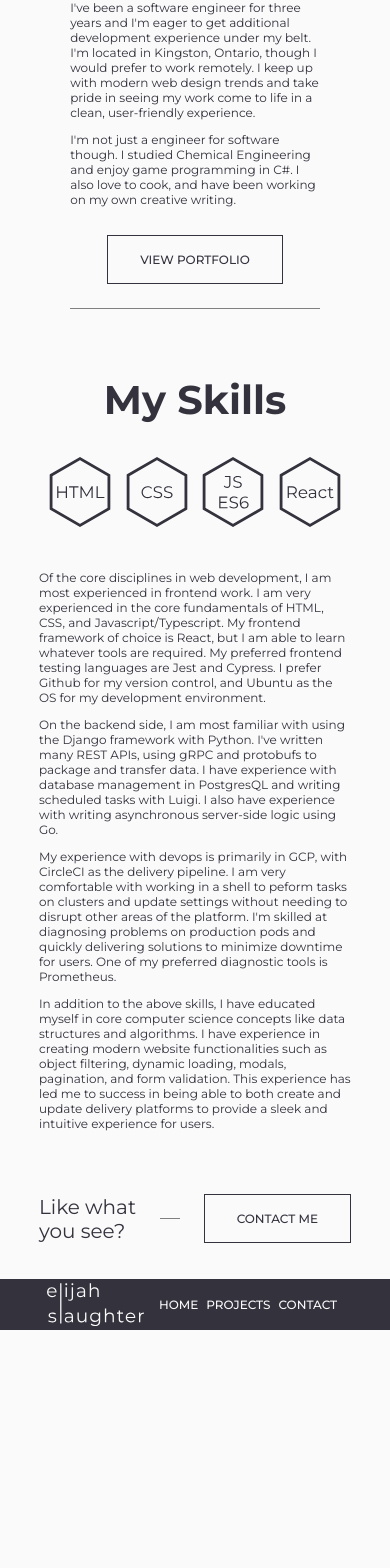
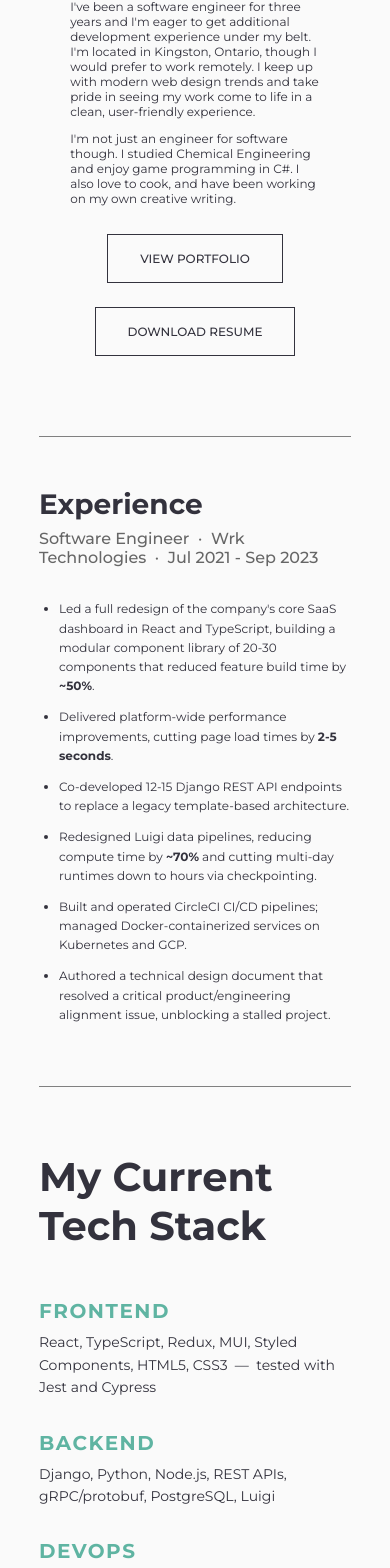
Before and after one commit to enslaughter/portfolio-site-v3, a React (Vite) app: page / in a window 390 px wide. Shown: the part 1161-2729 px from the top of the page. Before the commit the page ends 2491 px from the top, so only its background shows below. Built offline with nearby package versions, Linux system fonts and the light colour scheme.

Commit message:
Updated site content

```diff
--- a/src/App.scss
+++ b/src/App.scss
@@ -145,8 +145,6 @@ button {
   flex-direction: column;
   justify-content: space-between;
   margin: 0 10%;
-  border-top: 1px solid grey;
-  border-bottom: 1px solid grey;
   h2 {
     font-size: 40px;
     margin: 0;
@@ -223,10 +221,11 @@ button {
 }
 
 .skills-container {
-  margin-top: 150px;
+  margin-top: 50px;
+  width: 100%;
   h2 {
     font-size: 40px;
-    text-align: center;
+    text-align: left;
   }
   div {
     display: flex;
@@ -262,7 +261,7 @@ button {
 }
 
 .contact-cta {
-  margin-top: 150px;
+  margin-top: 50px;
   width: 100%;
   display: flex;
   flex-direction: row;
@@ -478,3 +477,96 @@ label {
 .form-validation-error {
   color: hsl(0, 80%, 60%);
 }
+
+.about-cta {
+  display: flex;
+  flex-direction: row;
+  gap: 16px;
+  margin-bottom: 48px;
+
+  .page-link {
+    margin-bottom: 0;
+  }
+}
+
+@media all and (max-width: 950px) {
+  .about-cta {
+    flex-direction: column;
+    align-items: center;
+    gap: 8px;
+  }
+}
+
+.experience-section {
+  width: 100%;
+  margin-top: 50px;
+  border-top: 1px solid grey;
+  border-bottom: 1px solid grey;
+  padding: 50px 0;
+
+  h2 {
+    font-size: 40px;
+    margin: 0 0 8px 0;
+  }
+
+  .experience-role {
+    font-size: 16px;
+    font-weight: 500;
+    color: #666;
+    margin: 0 0 32px 0;
+  }
+
+  ul {
+    margin: 0;
+    padding-left: 20px;
+
+    li {
+      margin-bottom: 12px;
+      line-height: 1.6;
+    }
+  }
+}
+
+@media all and (max-width: 950px) {
+  .experience-section {
+    margin-top: 32px;
+
+    h2 {
+      font-size: 28px;
+    }
+  }
+}
+
+.skills-grid {
+  margin-top: 32px;
+  display: grid !important;
+  grid-template-columns: 1fr 1fr;
+  gap: 32px;
+
+  div {
+    display: block !important;
+    padding-top: 16px;
+
+    h3 {
+      font-size: 20px;
+      font-weight: 700;
+      letter-spacing: 1.5px;
+      text-transform: uppercase;
+      color: $accentcyan;
+      margin: 0 0 8px 0;
+    }
+
+    p {
+      margin: 0;
+      font-size: 14px;
+      line-height: 1.6;
+    }
+  }
+}
+
+@media all and (max-width: 950px) {
+  .skills-grid {
+    grid-template-columns: 1fr;
+    gap: 16px;
+  }
+}
--- a/src/App.tsx
+++ b/src/App.tsx
@@ -36,6 +36,7 @@ function App() {
           <Route exact path="/projects" component={Projects} />
           <Route exact path="/contact" component={Contact} />
         </Switch>
+
         <div className="page-footer">
           <nav>
             <div className="nav-bar">
@@ -45,15 +46,15 @@ function App() {
                 </Link>
               </div>
               <div>
-                <a href="/" className="nav-link">
+                <Link to="/" className="nav-link">
                   HOME
-                </a>
-                <a href="/projects" className="nav-link">
+                </Link>
+                <Link to="/projects" className="nav-link">
                   PROJECTS
-                </a>
-                <a href="/contact" className="nav-link">
+                </Link>
+                <Link to="/contact" className="nav-link">
                   CONTACT
-                </a>
+                </Link>
               </div>
             </div>
           </nav>
--- a/src/views/Home.tsx
+++ b/src/views/Home.tsx
@@ -25,61 +25,88 @@ function Home() {
               come to life in a clean, user-friendly experience.
             </p>
             <p>
-              I'm not just a engineer for software though. I studied Chemical
+              I'm not just an engineer for software though. I studied Chemical
               Engineering and enjoy game programming in C#. I also love to cook,
               and have been working on my own creative writing.
             </p>
           </div>
-          <a href="/projects" className="page-link">
-            VIEW PORTFOLIO
-          </a>
+          <div className="about-cta">
+            <a href="/projects" className="page-link">
+              VIEW PORTFOLIO
+            </a>
+            <a
+              href="/resume.pdf"
+              target="_blank"
+              rel="noreferrer"
+              className="page-link"
+            >
+              DOWNLOAD RESUME
+            </a>
+          </div>
         </div>
       </div>
 
+      <div className="experience-section">
+        <h2>Experience</h2>
+        <p className="experience-role">
+          Software Engineer &nbsp;·&nbsp; Wrk Technologies &nbsp;·&nbsp; Jul 2021 - Sep 2023
+        </p>
+        <ul>
+          <li>
+            Led a full redesign of the company's core SaaS dashboard in React
+            and TypeScript, building a modular component library of 20-30
+            components that reduced feature build time by <strong>~50%</strong>.
+          </li>
+          <li>
+            Delivered platform-wide performance improvements, cutting page load
+            times by <strong>2-5 seconds</strong>.
+          </li>
+          <li>
+            Co-developed 12-15 Django REST API endpoints to replace a legacy
+            template-based architecture.
+          </li>
+          <li>
+            Redesigned Luigi data pipelines, reducing compute time by{" "}
+            <strong>~70%</strong> and cutting multi-day runtimes down to hours
+            via checkpointing.
+          </li>
+          <li>
+            Built and operated CircleCI CI/CD pipelines; managed
+            Docker-containerized services on Kubernetes and GCP.
+          </li>
+          <li>
+            Authored a technical design document that resolved a critical
+            product/engineering alignment issue, unblocking a stalled project.
+          </li>
+        </ul>
+      </div>
+
       <div className="skills-container">
-        <h2>My Skills</h2>
-        <div className="skills-icon-container">
-          <img src={iconhtml} alt="HTML"></img>
-          <img src={iconcss} alt="CSS"></img>
-          <img src={iconjs} alt="Javascript"></img>
-          <img src={iconreact} alt="React"></img>
+        <h2>My Current Tech Stack</h2>
+        <div className="skills-grid">
+          <div>
+            <h3>Frontend</h3>
+            <p>
+              React, TypeScript, Redux, MUI, Styled Components, HTML5, CSS3
+              &nbsp;—&nbsp; tested with Jest and Cypress
+            </p>
+          </div>
+          <div>
+            <h3>Backend</h3>
+            <p>
+              Django, Python, Node.js, REST APIs, gRPC/protobuf, PostgreSQL,
+              Luigi
+            </p>
+          </div>
+          <div>
+            <h3>DevOps</h3>
+            <p>GCP, Kubernetes, Docker, CircleCI, Prometheus, shell scripting</p>
+          </div>
+          <div>
+            <h3>Languages</h3>
+            <p>TypeScript, JavaScript, Python, Go</p>
+          </div>
         </div>
-        <br></br>
-        <p>
-          Of the core disciplines in web development, I am most experienced in
-          frontend work. I am very experienced in the core fundamentals of HTML,
-          CSS, and Javascript/Typescript. My frontend framework of choice is
-          React, but I am able to learn whatever tools are required. My
-          preferred frontend testing languages are Jest and Cypress. I prefer
-          Github for my version control, and Ubuntu as the OS for my development
-          environment.
-        </p>
-        <p>
-          On the backend side, I am most familiar with using the Django
-          framework with Python. I've written many REST APIs, using gRPC and
-          protobufs to package and transfer data. I have experience with
-          database management in PostgresQL and writing scheduled tasks with
-          Luigi. I also have experience with writing asynchronous server-side
-          logic using Go.
-        </p>
-        <p>
-          My experience with devops is primarily in GCP, with CircleCI as the
-          delivery pipeline. I am very comfortable with working in a shell to
-          peform tasks on clusters and update settings without needing to
-          disrupt other areas of the platform. I'm skilled at diagnosing
-          problems on production pods and quickly delivering solutions to
-          minimize downtime for users. One of my preferred diagnostic tools is
-          Prometheus.
-        </p>
-        <p>
-          In addition to the above skills, I have educated myself in core
-          computer science concepts like data structures and algorithms. I have
-          experience in creating modern website functionalities such as object
-          filtering, dynamic loading, modals, pagination, and form validation.
-          This experience has led me to success in being able to both create and
-          update delivery platforms to provide a sleek and intuitive experience
-          for users.
-        </p>
       </div>
 
       <div className="contact-cta">
```
Also changed, not shown: src/views/Projects.tsx (+9 -90 lines).
